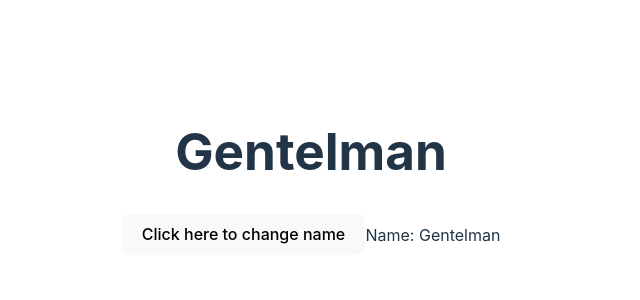
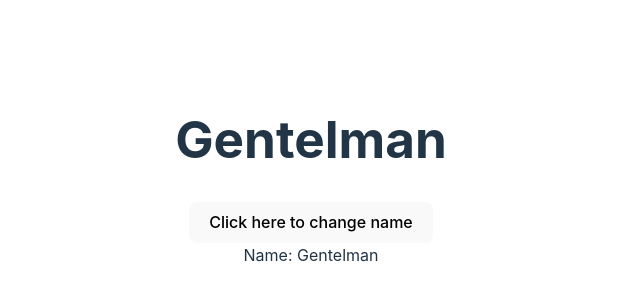
Before and after one commit to IbraimBarrios/react-hook-basic, a React (Vite) app: page / in a window 1280 px wide. Shown: the part 228-528 px from the top of the page, without its empty margins (329-969 px from the left). Built offline with nearby package versions, Linux system fonts and the light colour scheme.

Commit message:
feat: useCallback

```diff
--- a/src/App.jsx
+++ b/src/App.jsx
@@ -1,3 +1,4 @@
+import { useCallback } from "react";
 import { useEffect, useMemo, useRef, useState } from "react";
 import "./App.css";
 
@@ -8,19 +9,25 @@ function App() {
     return `Name: ${name}`;
   }, [name])
 
-  const handleClick = () => {
+  const handleClick = useCallback(() => {
     setName("Paco");
-  };
+  }, [name])
 
   return (
     <div className="App">
       <h1>{name}</h1>
-      <button onClick={handleClick}>
-        Click here to change name
-      </button>
+      <ChangeName changedName={handleClick}/>
       {changedName}
     </div>
   );
 }
 
+function ChangeName({ changedName }) {
+  return (
+    <div>
+      <button onClick={changedName}>Click here to change name</button>
+    </div>
+  );
+}
+
 export default App;
```
